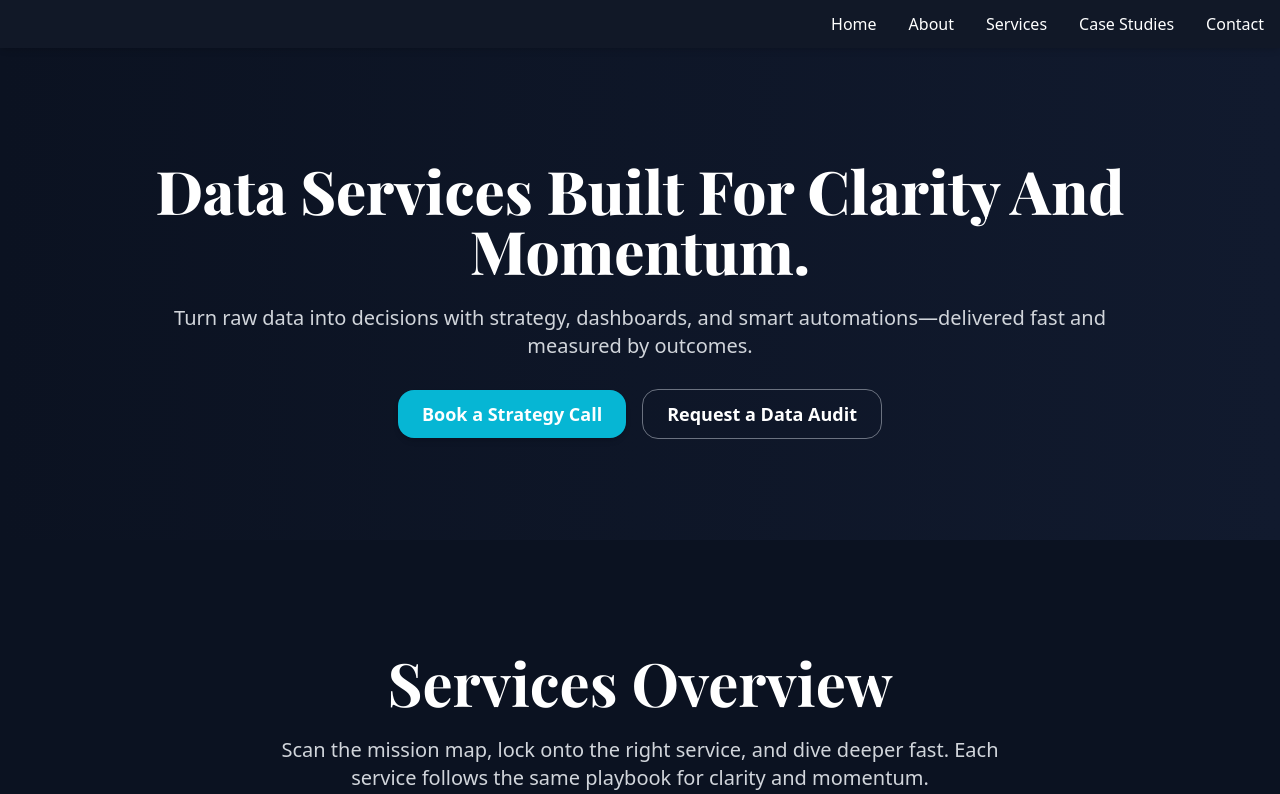
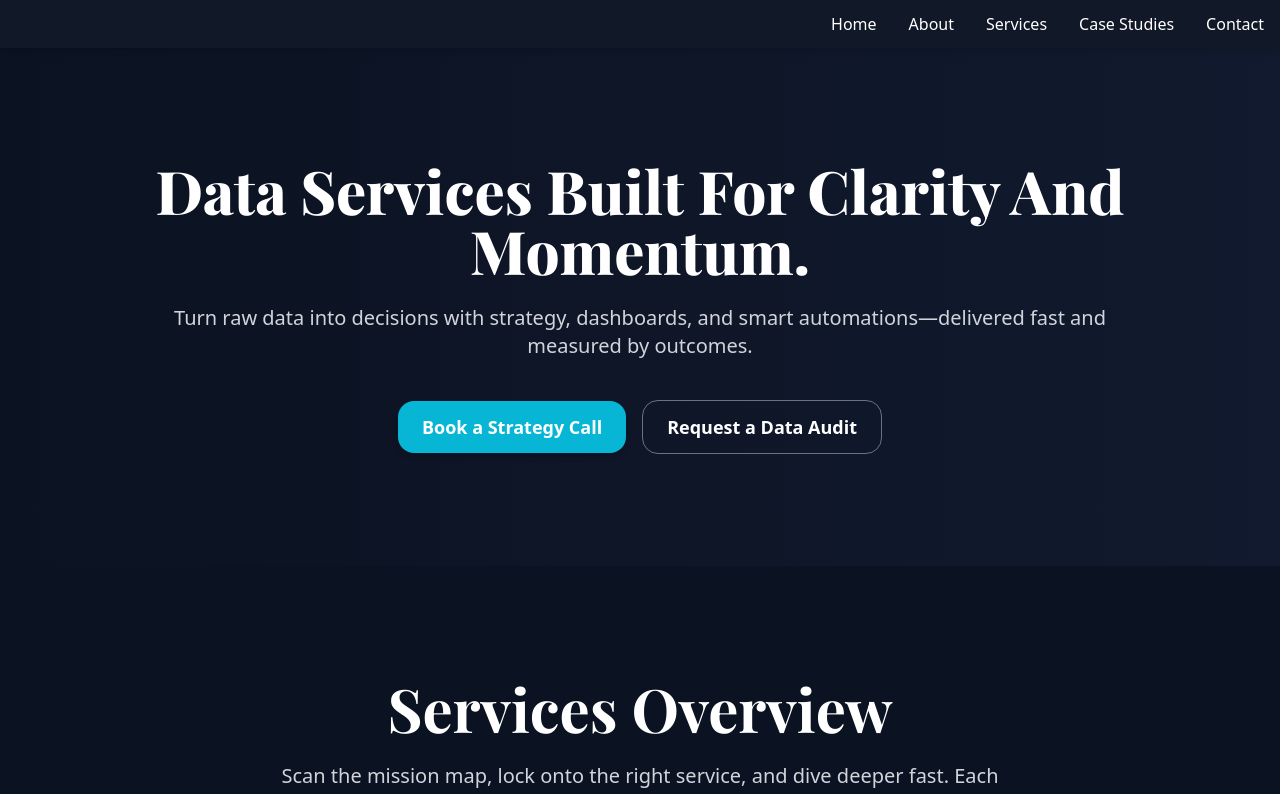
Before and after one commit to kartik-7877/statixgrowth-site, a Next.js app: page /services in a window 1280 px wide. Shown: the top 794 px of the page. Built offline with nearby package versions, Linux system fonts and the light colour scheme.

Commit message:
Update ServiceHeroSection CTA layout and optimize ServiceHubOverview design

```diff
--- a/components/ServiceHeroSection.js
+++ b/components/ServiceHeroSection.js
@@ -35,29 +35,37 @@ export default function ServiceHeroSection() {
 
         {/* CTA Buttons */}
         <motion.div
-          className="mt-10 flex flex-col sm:flex-row items-center justify-center gap-4"
+          className="mt-10 flex flex-col sm:flex-row items-center justify-center gap-4 w-full sm:w-auto"
           variants={fadeInUp}
           initial="hidden"
           animate="visible"
           transition={{ duration: 1, ease: "easeOut", delay: 0.4 }}
         >
           {/* Primary CTA */}
-          <motion.div whileHover={{ scale: 1.05 }} whileTap={{ scale: 0.95 }}>
+          <motion.div
+            whileHover={{ scale: 1.05 }}
+            whileTap={{ scale: 0.95 }}
+            className="w-full sm:w-auto"
+          >
             <Link
               href="https://kartikbhask.systeme.io/j2bebook-oto-call-ea16ec82-f57c408e"
               target="_blank"
               rel="noopener noreferrer"
-              className="px-6 py-3 w-full sm:w-auto text-base sm:text-lg font-sans font-semibold text-white bg-[#06B6D4] rounded-2xl shadow-md hover:bg-cyan-500 transition-colors text-center"
+              className="block w-full sm:w-auto px-6 py-3 text-base sm:text-lg font-sans font-semibold text-white bg-[#06B6D4] rounded-2xl shadow-md hover:bg-cyan-500 transition-colors text-center"
             >
               Book a Strategy Call
             </Link>
           </motion.div>
 
           {/* Secondary CTA */}
-          <motion.div whileHover={{ scale: 1.05 }} whileTap={{ scale: 0.95 }}>
+          <motion.div
+            whileHover={{ scale: 1.05 }}
+            whileTap={{ scale: 0.95 }}
+            className="w-full sm:w-auto"
+          >
             <Link
               href="#"
-              className="px-6 py-3 w-full sm:w-auto text-base sm:text-lg font-sans font-semibold text-white border border-gray-500 rounded-2xl hover:bg-white/10 transition-colors text-center"
+              className="block w-full sm:w-auto px-6 py-3 text-base sm:text-lg font-sans font-semibold text-white border border-gray-500 rounded-2xl hover:bg-white/10 transition-colors text-center"
             >
               Request a Data Audit
             </Link>
```
